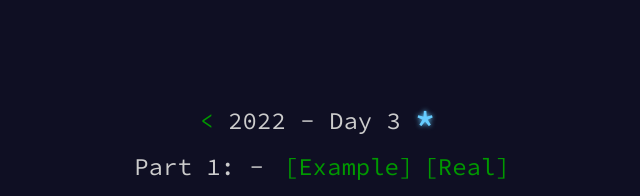
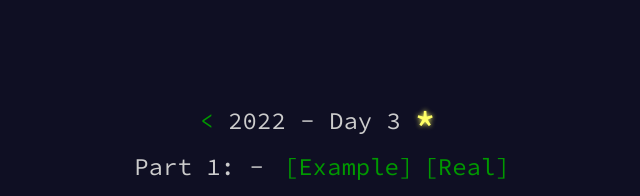
Before and after one commit to Sebastian-Rosenblad/aoc, a React (Create React App) app: page /2022/day/3 in a window 1280 px wide. Shown: the part 216-412 px from the top of the page, without its empty margins (323-963 px from the left). Built offline with nearby package versions, Linux system fonts and the light colour scheme.

Commit message:
fix: change status

```diff
--- a/src/challenges/years/2022/day03.tsx
+++ b/src/challenges/years/2022/day03.tsx
@@ -2,7 +2,7 @@ import Template from '../../../components/Template.tsx';
 import type { Meta } from '../../types';
 import { real, example } from './day03.data.ts';
 
-export const meta: Meta = { year: 2022, day: 3, status: 'other' };
+export const meta: Meta = { year: 2022, day: 3, status: 'gold' };
 
 export default function Day03() {
   function parse(input: string) {
```
